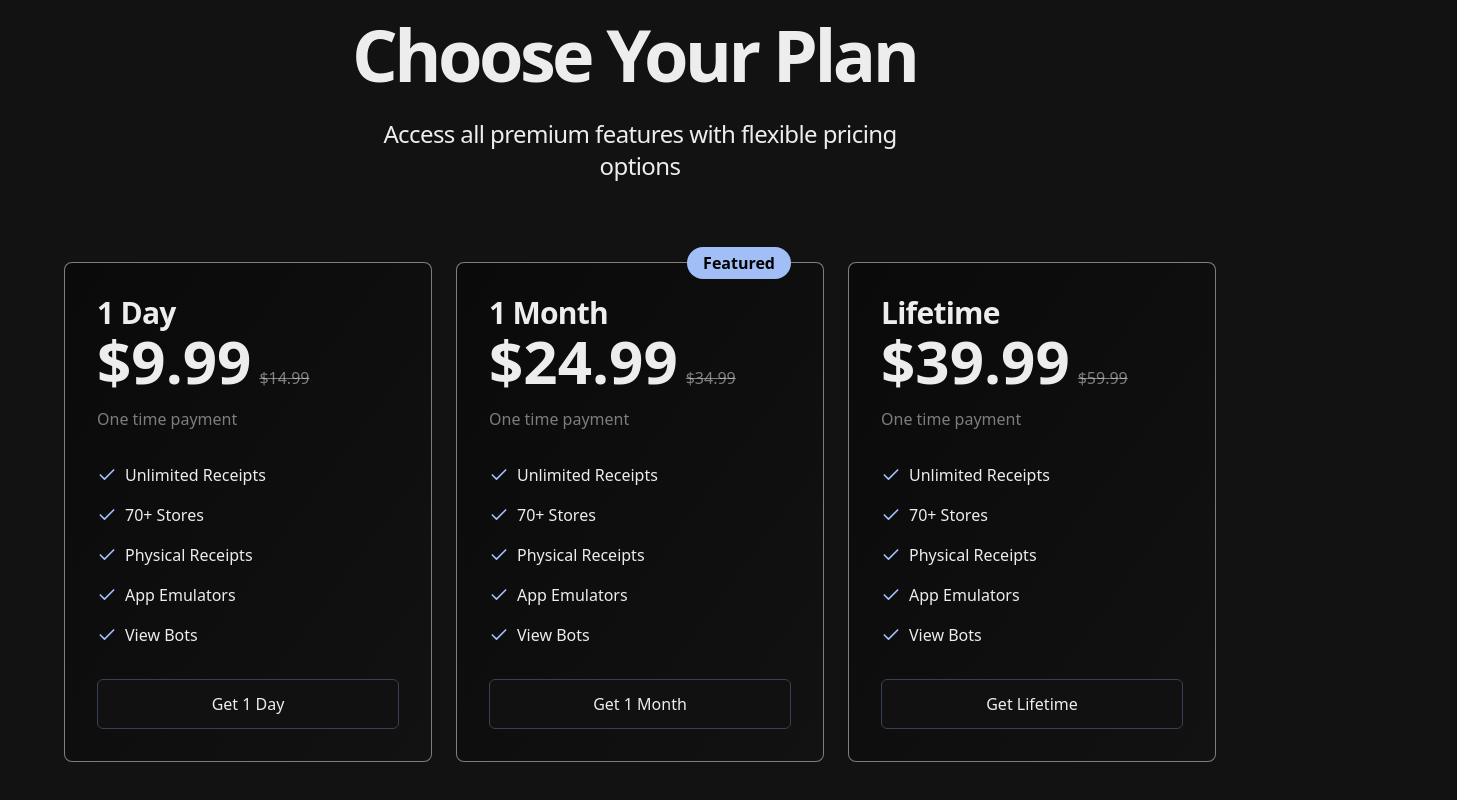
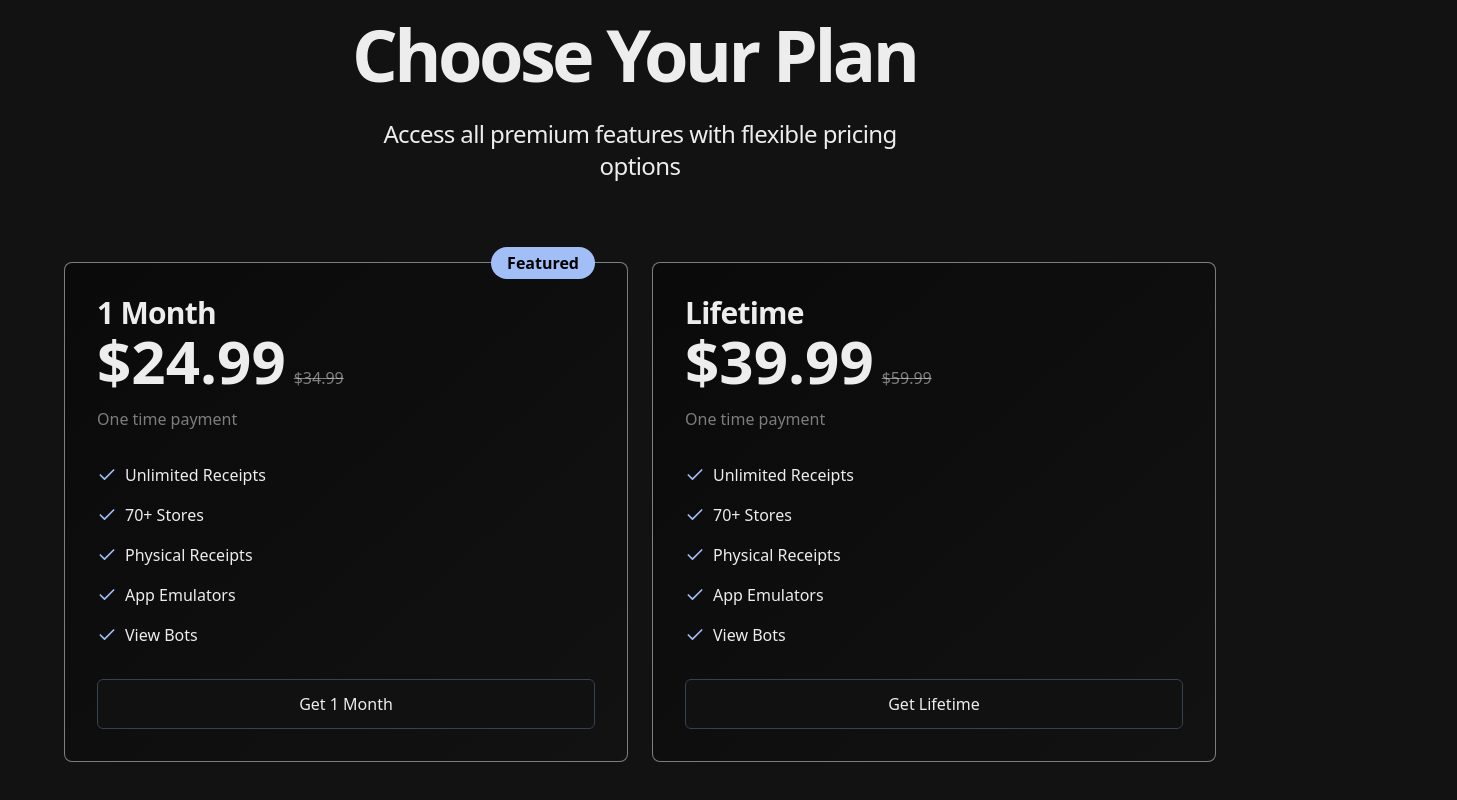
Before and after one commit to 132007ShahnawazAli/Receipt-GenV2, a Next.js app: page /pricing in a window 1280 px wide. Shown: the part 138-938 px from the top of the page, 1457 px wide, since content can reach past the window. Built offline with nearby package versions, Linux system fonts and the light colour scheme.

Commit message:
Removed 1 Day pricing plan from PricingSection

```diff
--- a/src/app/pricing/page.js
+++ b/src/app/pricing/page.js
@@ -2,14 +2,14 @@ import { Check } from "lucide-react"
 
 export default function PricingSection() {
     const pricingPlans = [
-        {
-            title: "1 Day",
-            price: "$9.99",
-            originalPrice: "$14.99",
-            features: ["Unlimited Receipts", "70+ Stores", "Physical Receipts", "App Emulators", "View Bots"],
-            cta: "Get 1 Day",
-            featured: false,
-        },
+        // {
+        //     title: "1 Day",
+        //     price: "$9.99",
+        //     originalPrice: "$14.99",
+        //     features: ["Unlimited Receipts", "70+ Stores", "Physical Receipts", "App Emulators", "View Bots"],
+        //     cta: "Get 1 Day",
+        //     featured: false,
+        // },
         {
             title: "1 Month",
             price: "$24.99",
```
